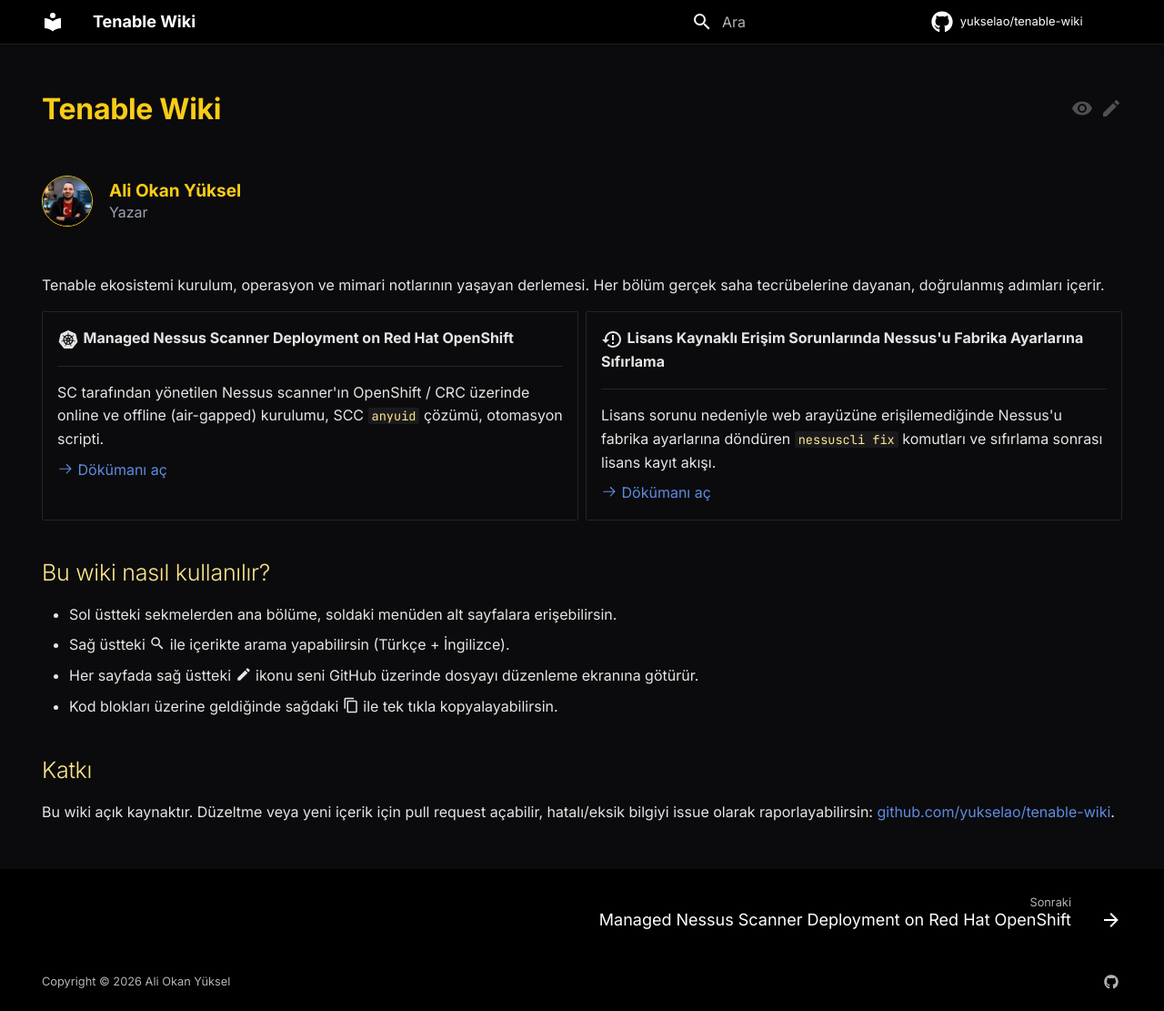
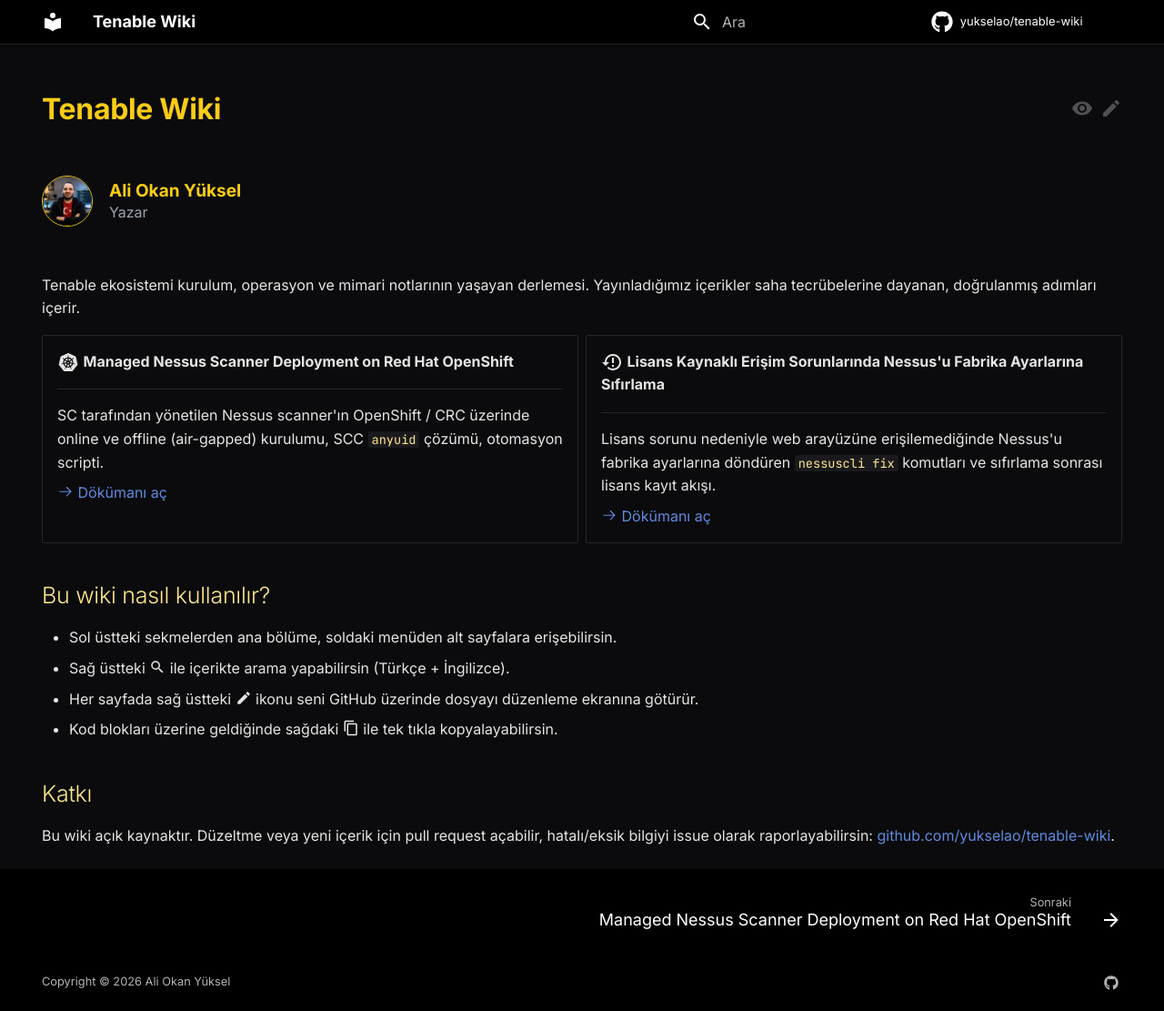
Before and after one commit to yukselao/tenable-wiki, an MkDocs documentation site: the page built from docs/index.md, in a window 1280 px wide and 1111 px high. Shown: the whole window at 91% size. Built offline with MkDocs 1.6.1 and Material for MkDocs 9.7.7, drawn with Linux system fonts in a browser that asks for light colours; comment, search, counter and statistics services are not loaded.

Commit message:
Reword index intro to 'Yayınladığımız içerikler...'

```diff
--- a/docs/index.md
+++ b/docs/index.md
@@ -15,7 +15,7 @@ hide:
 </div>
 
 Tenable ekosistemi kurulum, operasyon ve mimari notlarının yaşayan derlemesi.
-Her bölüm gerçek saha tecrübelerine dayanan, doğrulanmış adımları içerir.
+Yayınladığımız içerikler saha tecrübelerine dayanan, doğrulanmış adımları içerir.
 
 <div class="grid cards" markdown>
 
```
